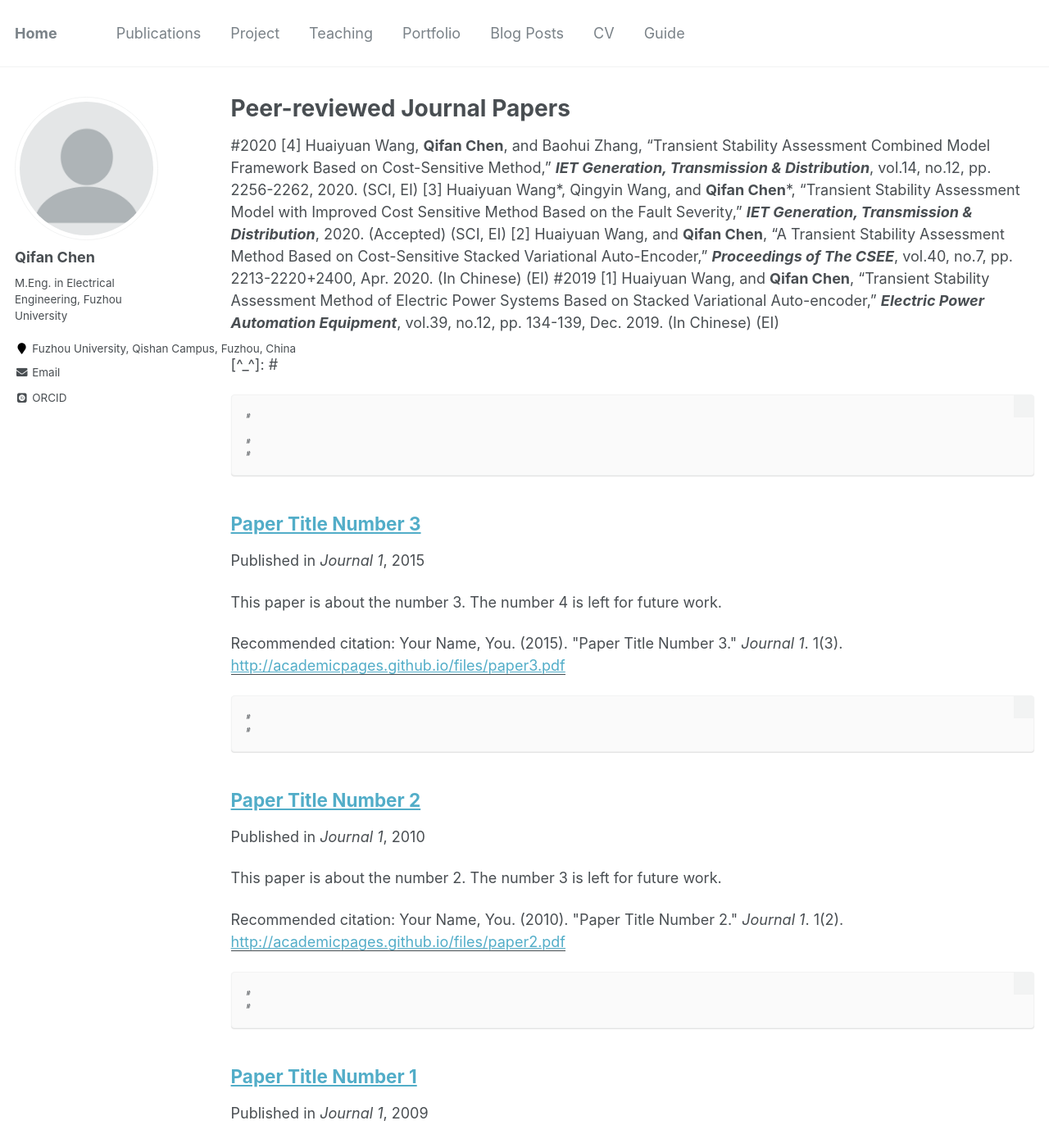
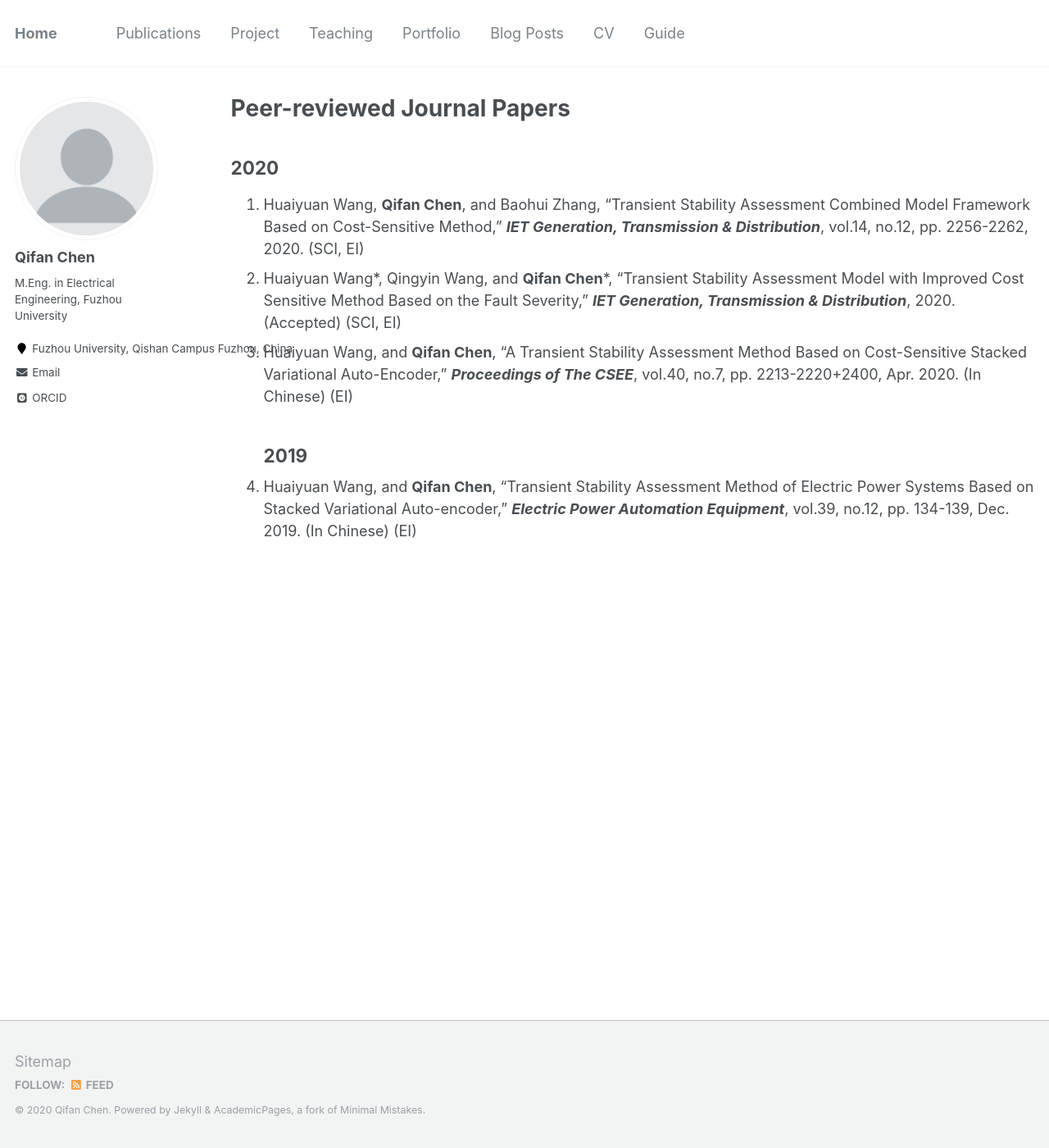
Before and after one commit to ChQf/ChQf.github.io, a Jekyll site: the page built from _pages/publications.md, in a window 1280 px wide and 1400 px high. Shown: the whole window at 82% size. Built offline with Jekyll 4.4.1, drawn with Linux system fonts in a browser that asks for light colours; some web fonts are replaced; some of the changed text lies outside the part shown.

Commit message:
publications

```diff
--- a/_config.yml
+++ b/_config.yml
@@ -83,7 +83,7 @@ author:
   name             : "Qifan Chen"
   avatar           : "profile.png"
   bio              : "M.Eng. in Electrical Engineering, Fuzhou University"
-  location         : "Fuzhou University, Qishan Campus, Fuzhou, China"
+  location         : "Fuzhou University, Qishan Campus\r\nFuzhou, China"
   employer         :
   pubmed           : #"https://www.ncbi.nlm.nih.gov/pubmed/?term=john+snow"
   googlescholar    : #"http://yourfullgooglescholarurl.com"
--- a/_pages/publications.md
+++ b/_pages/publications.md
@@ -4,20 +4,21 @@ title: "Peer-reviewed Journal Papers"
 permalink: /publications/
 author_profile: true
 ---
-#2020
-[4] Huaiyuan Wang, **Qifan Chen**, and Baohui Zhang, "Transient Stability Assessment Combined Model Framework Based on Cost-Sensitive Method," ***IET Generation, Transmission & Distribution***, vol.14, no.12, pp. 2256-2262, 2020. (SCI, EI)
-[3] Huaiyuan Wang\*, Qingyin Wang, and **Qifan Chen**\*, "Transient Stability Assessment Model with Improved Cost Sensitive Method Based on the Fault Severity," ***IET Generation, Transmission & Distribution***, 2020. (Accepted) (SCI, EI)
-[2] Huaiyuan Wang, and **Qifan Chen**, "A Transient Stability Assessment Method Based on Cost-Sensitive Stacked Variational Auto-Encoder," ***Proceedings of The CSEE***, vol.40, no.7, pp. 2213-2220+2400, Apr. 2020. (In Chinese) (EI)
-#2019
-[1] Huaiyuan Wang, and **Qifan Chen**, "Transient Stability Assessment Method of Electric Power Systems Based on Stacked Variational Auto-encoder," ***Electric Power Automation Equipment***, vol.39, no.12, pp. 134-139, Dec. 2019. (In Chinese) (EI)
+## 2020
+1. Huaiyuan Wang, **Qifan Chen**, and Baohui Zhang, "Transient Stability Assessment Combined Model Framework Based on Cost-Sensitive Method," ***IET Generation, Transmission & Distribution***, vol.14, no.12, pp. 2256-2262, 2020. (SCI, EI)<br>
+1. Huaiyuan Wang\*, Qingyin Wang, and **Qifan Chen**\*, "Transient Stability Assessment Model with Improved Cost Sensitive Method Based on the Fault Severity," ***IET Generation, Transmission & Distribution***, 2020. (Accepted) (SCI, EI)<br>
+1. Huaiyuan Wang, and **Qifan Chen**, "A Transient Stability Assessment Method Based on Cost-Sensitive Stacked Variational Auto-Encoder," ***Proceedings of The CSEE***, vol.40, no.7, pp. 2213-2220+2400, Apr. 2020. (In Chinese) (EI)
+## 2019
+1. Huaiyuan Wang, and **Qifan Chen**, "Transient Stability Assessment Method of Electric Power Systems Based on Stacked Variational Auto-encoder," ***Electric Power Automation Equipment***, vol.39, no.12, pp. 134-139, Dec. 2019. (In Chinese) (EI)
 
-[^_^]:
-    #{% if author.googlescholar %}
-      You can also find my articles on <u><a href="{{author.googlescholar}}">my Google Scholar profile</a>.</u>
-    #{% endif %}
+<!--
+#{% if author.googlescholar %}
+  You can also find my articles on <u><a href="{{author.googlescholar}}">my Google Scholar profile</a>.</u>
+#{% endif %}
 
-    #{% include base_path %}
+#{% include base_path %}
 
-    #{% for post in site.publications reversed %}
-    #  {% include archive-single.html %}
-    #{% endfor %}
+#{% for post in site.publications reversed %}
+#  {% include archive-single.html %}
+#{% endfor %}
+-->
```
